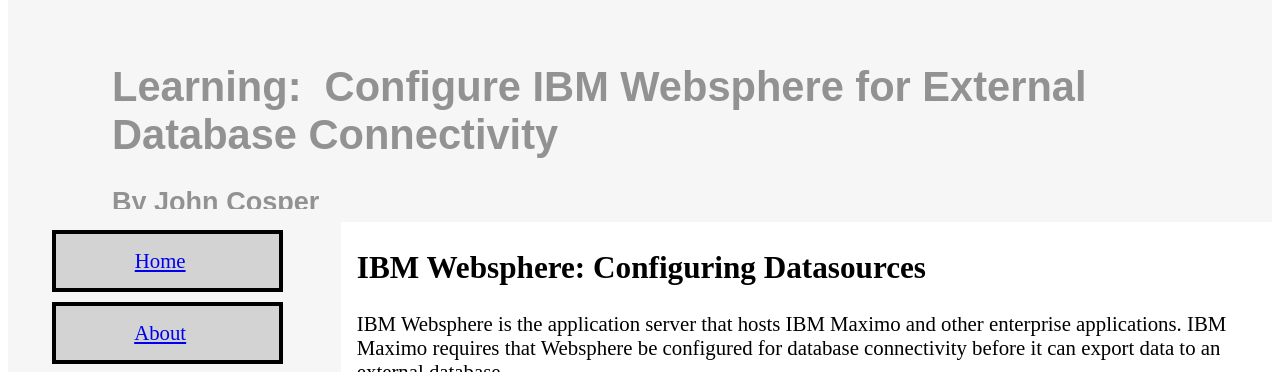
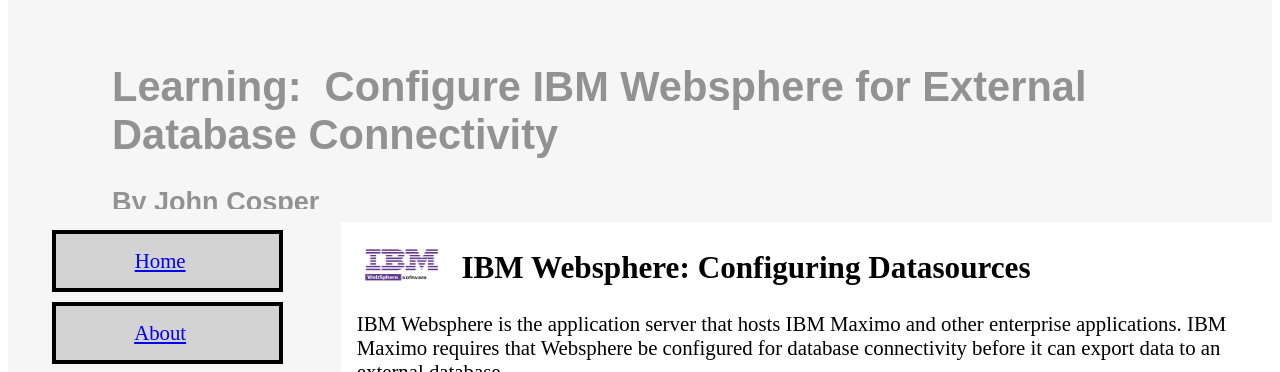
Before and after one commit to jc89y/ISLT7310, a plain HTML site: page configwebsphere.html in a window 1280 px wide. Shown: the top 372 px of the page. Drawn offline with Linux system fonts and the light colour scheme.

Commit message:
Add files via upload

```diff
--- a/configwebsphere.html
+++ b/configwebsphere.html
@@ -34,7 +34,8 @@
   			</nav>
 	</aside>
 	<main>
-		<p> <h2>IBM Websphere: Configuring Datasources&nbsp; &nbsp; &nbsp;</h2>
+		<p> <div> <img  id="Webspherelogo" src="webspherelogo.jfif " width="89" height="40" alt=""/></div>
+		<h2>&nbsp; IBM Websphere: Configuring Datasources&nbsp; &nbsp; &nbsp;</h2>
 IBM Websphere is the application server that hosts IBM Maximo and other enterprise applications.  IBM Maximo requires that Websphere be configured for database connectivity before it can export data to an external database.  </p>
 
 	  <p><video id="ConfigWebSphere" width="480" height="270" controls><source src="ConfigureWebsphere.mp4"></video>
--- a/style.css
+++ b/style.css
@@ -203,6 +203,10 @@
 	float: left;
 }
 
+#Webspherelogo {
+	float: left;
+}
+
 @media print {
 	body {
 		font-family: "Times New Roman", Times, serif;
```
Also changed, not shown: webspherelogo.jfif (added).
